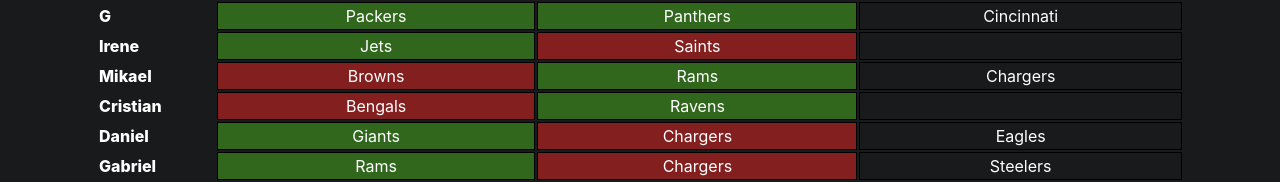
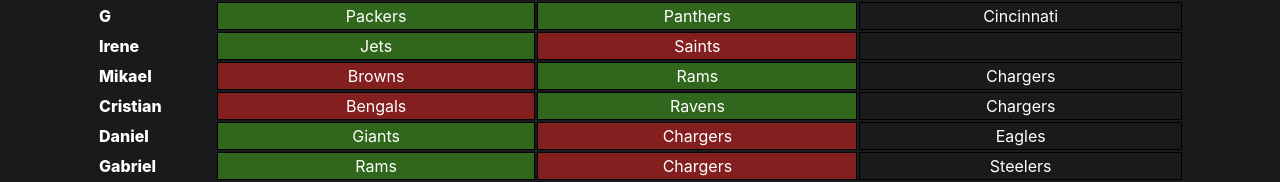
Before and after one commit to gdelv/survivor-pool, a React (Create React App) app: page / in a window 1280 px wide. Shown: the part 735-917 px from the top of the page. Built offline with nearby package versions, Linux system fonts and the light colour scheme; no server answers; the database is empty.

Commit message:
added picks

```diff
--- a/src/data/sfPoolEntries.js
+++ b/src/data/sfPoolEntries.js
@@ -62,7 +62,7 @@
                 "isCorrect": true
             },
             {
-                "teamChosen": "",
+                "teamChosen": "Chargers",
                 "isCorrect": null
             }
         ]
```
